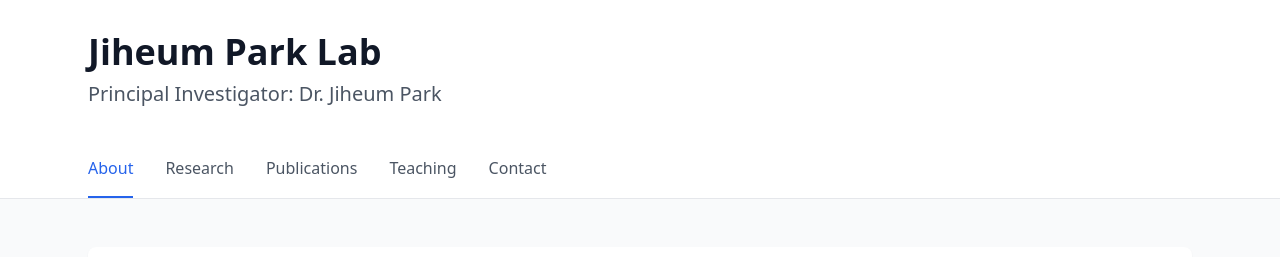
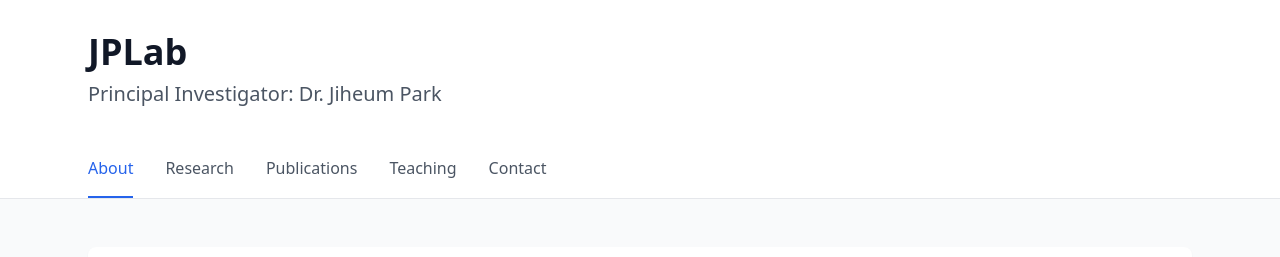
Before and after one commit to jiheumparklab/JPLab, a plain HTML site: page index.html in a window 1280 px wide. Shown: the top 257 px of the page. Drawn offline with nearby package versions, Linux system fonts and the light colour scheme.

Commit message:
Update index.html

```diff
--- a/index.html
+++ b/index.html
@@ -15,7 +15,7 @@
     <!-- Header -->
     <header class="bg-white shadow-sm">
         <div class="max-w-6xl mx-auto px-6 py-8">
-            <h1 class="text-4xl font-bold text-gray-900">Jiheum Park Lab</h1>
+            <h1 class="text-4xl font-bold text-gray-900">JPLab</h1>
             <p class="text-xl text-gray-600 mt-2">Principal Investigator: Dr. Jiheum Park</p>
         </div>
     </header>
```
